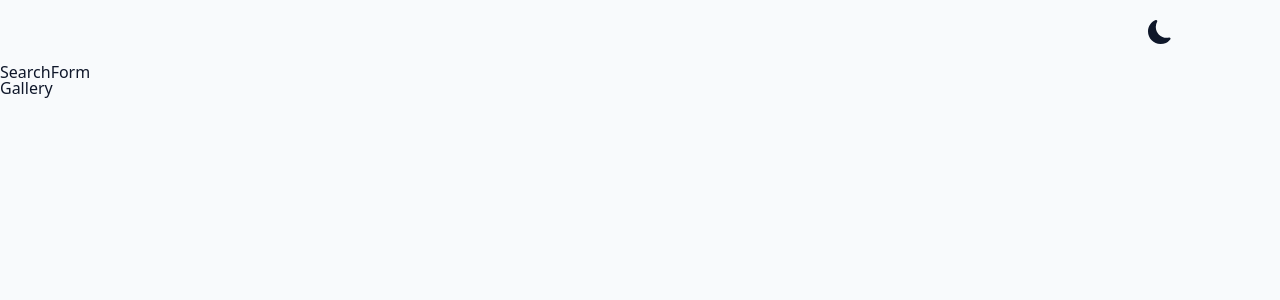
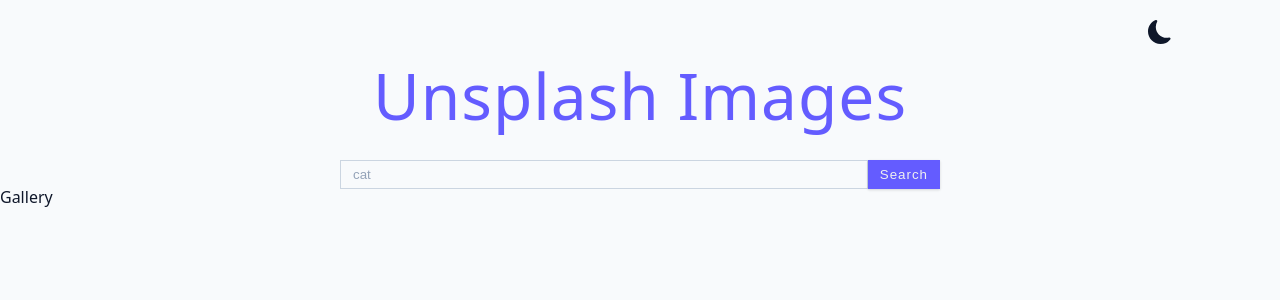
Before and after one commit to akaBaytar/unsplash-images, a React (Vite) app: page / in a window 1280 px wide. Shown: the top 300 px of the page. Built offline with nearby package versions, Linux system fonts and the light colour scheme.

Commit message:
search form setup

```diff
--- a/src/components/SearchForm.jsx
+++ b/src/components/SearchForm.jsx
@@ -1,7 +1,21 @@
 const SearchForm = () => {
+  const submitHandler = (e) => {
+    e.preventDefault();
+    const searchValue = e.target.elements.search.value;
+    if (!searchValue) return
+  };
+
   return (
-    <div>SearchForm</div>
-  )
-}
+    <section>
+      <h1 className='title'>Unsplash Images</h1>
+      <form className='search-form' onSubmit={submitHandler}>
+        <input type='text' name='search' placeholder='cat' className='form-input search-input' />
+        <button type='submit' className='button'>
+          Search
+        </button>
+      </form>
+    </section>
+  );
+};
 
-export default SearchForm
+export default SearchForm;
```
